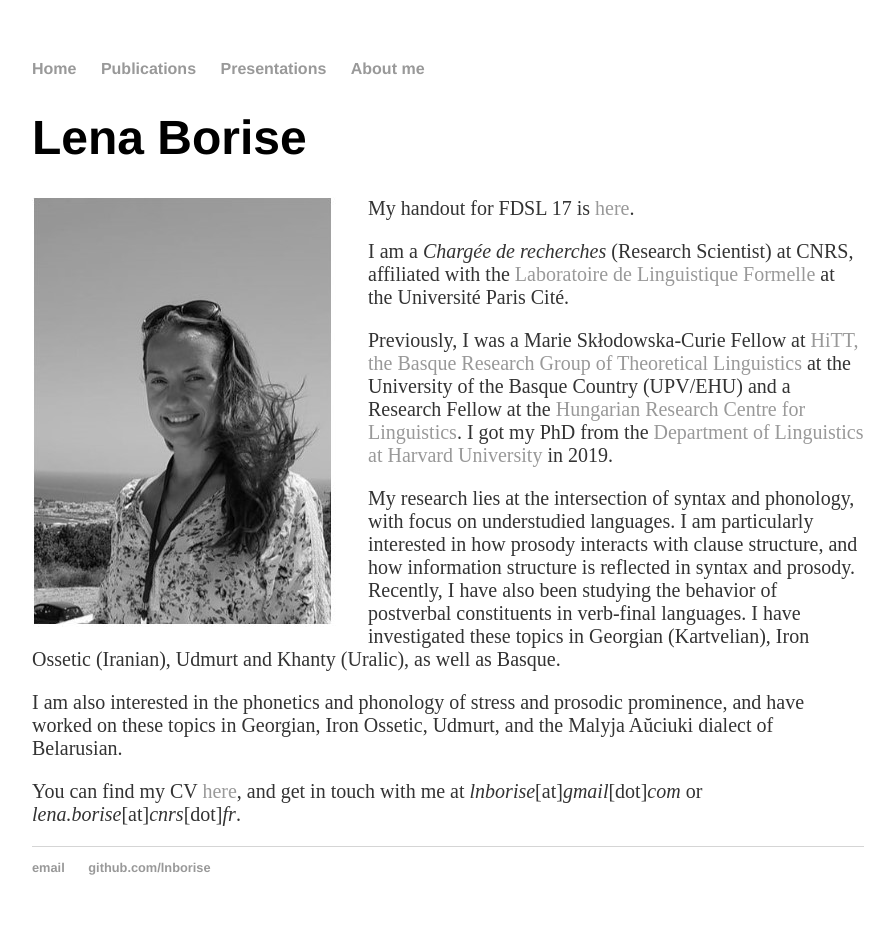
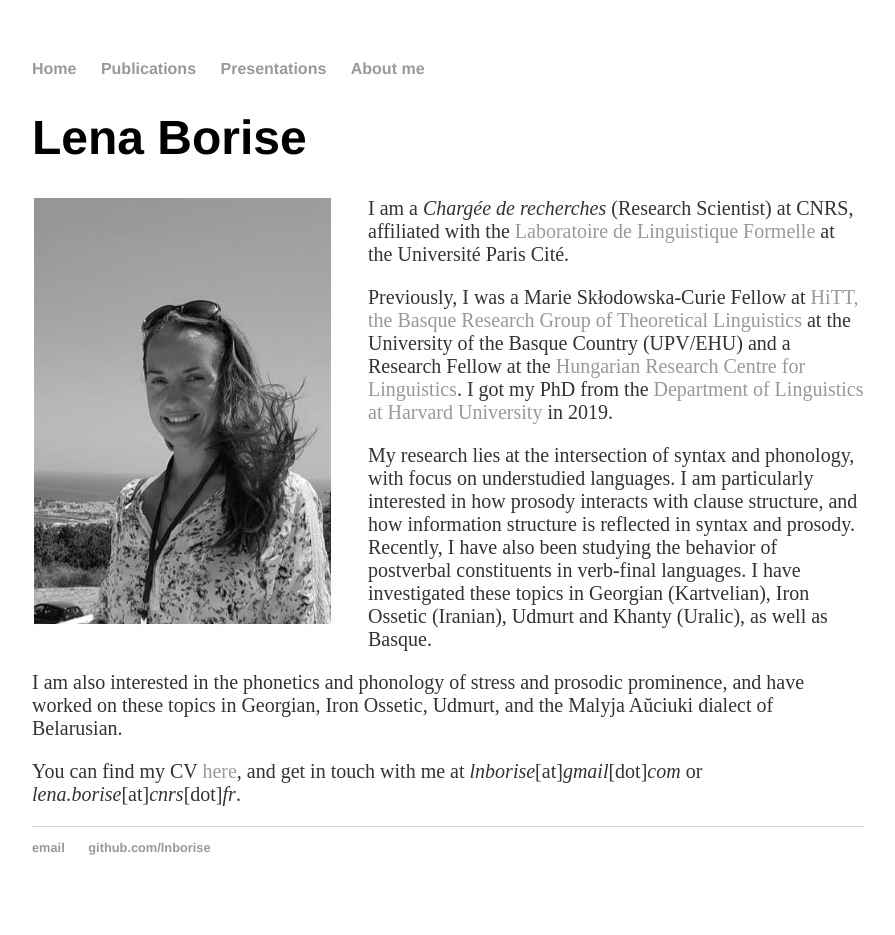
Before and after one commit to lnborise/lnborise.github.io, a Jekyll site: the page built from index.html, in a window 1280 px wide. Shown: the whole page, without its empty margins (192-1087 px from the left). Built offline with Jekyll 4.4.1, drawn with Linux system fonts in a browser that asks for light colours; some of the changed lines change nothing that is shown.

Commit message:
Update index.html

```diff
--- a/index.html
+++ b/index.html
@@ -8,7 +8,6 @@
     <img src="/assets/LB_upddd.jpg" alt="">
   </div>
   <div>
-  	<p> My handout for FDSL 17 is <a href="https://lnborise.github.io/assets/Borise_FDSL17.pdf">here</a>.</p>
 
 	<p>I am a <i>Chargée de recherches</i> (Research Scientist) at CNRS, affiliated with the <a href="http://www.llf.cnrs.fr/en">Laboratoire de Linguistique Formelle</a> at the Université Paris Cité. </p>
 
@@ -18,7 +17,7 @@
 
 	<p>I am also interested in the phonetics and phonology of stress and prosodic prominence, and have worked on these topics in Georgian, Iron Ossetic, Udmurt, and the Malyja Aŭciuki dialect of Belarusian.</p>
 	<p></p>
-	<p>You can find my CV <a href="https://lnborise.github.io/assets/Borise_CV_Jul2024.pdf">here</a>, and get in touch with me at <i>lnborise</i>[at]<i>gmail</i>[dot]<i>com</i> or <i>lena.borise</i>[at]<i>cnrs</i>[dot]<i>fr</i>.</p>
+	<p>You can find my CV <a href="https://lnborise.github.io/assets/Borise_CV_Nov2024.pdf">here</a>, and get in touch with me at <i>lnborise</i>[at]<i>gmail</i>[dot]<i>com</i> or <i>lena.borise</i>[at]<i>cnrs</i>[dot]<i>fr</i>.</p>
 
 
 
```
